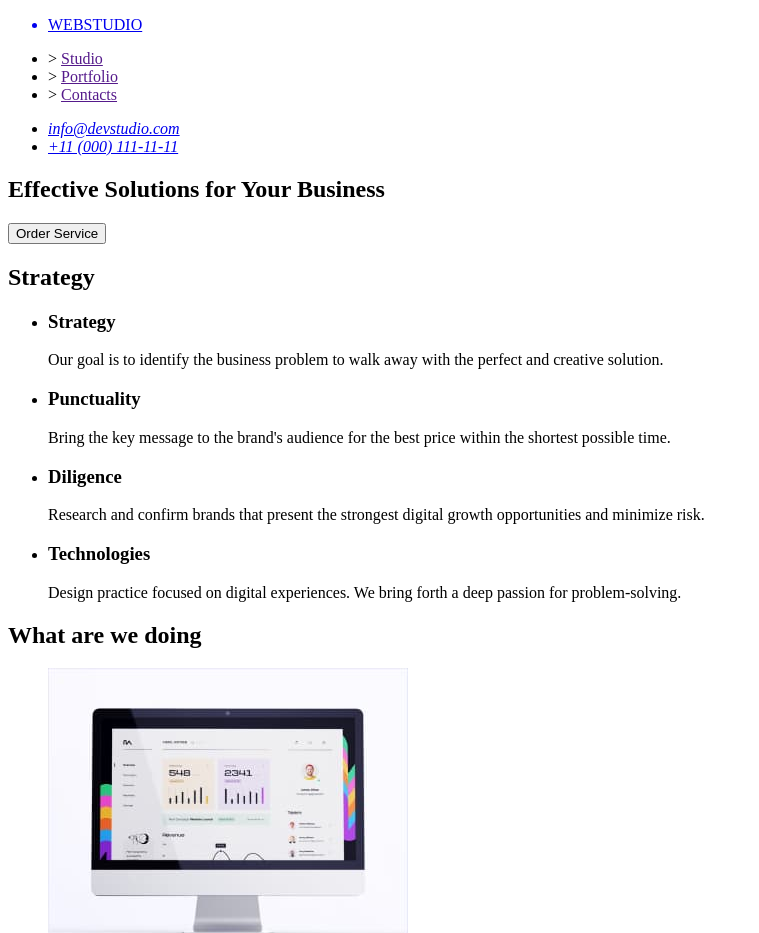
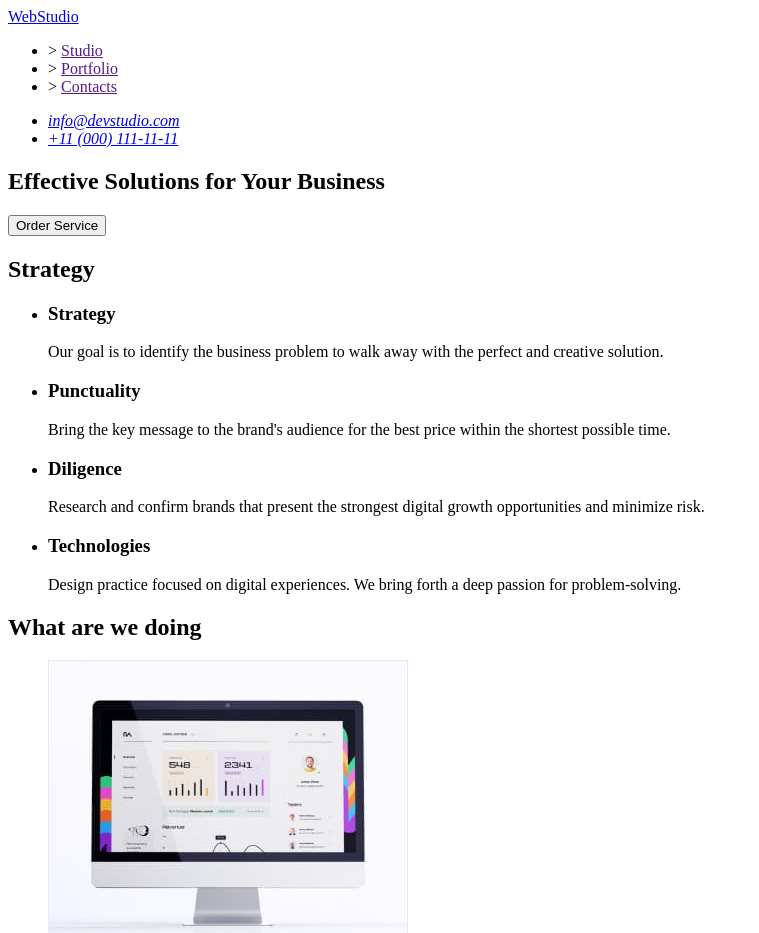
Before and after one commit to Latipuh/goit-markup-hw-01, a plain HTML site: page index.html in a window 1280 px wide. Shown: the top 933 px of the page, without its empty margins (0-759 px from the left). Drawn offline with Linux system fonts and the light colour scheme.

Commit message:
Update index.html
Виправлено останні помилки

```diff
--- a/index.html
+++ b/index.html
@@ -11,13 +11,7 @@
     <!-- Шапка сайта -->
     <header>
        <nav>
-        <a href="./index.html">
-            <ul>
-                <li>
-                    WEBSTUDIO
-                </li>
-            </ul>
-        </a>
+        <a href="./index.html"> WebStudio </a>
         <ul>
             <li>>
                 <a href="">Studio</a>
@@ -43,8 +37,7 @@
     </header>
     <main>
         <section>
-             <h1>Effective Solutions
-                 for Your Business</h1>
+             <h1>Effective Solutions for Your Business</h1>
              <button type="button">Order Service</button>
         </section>
         <!-- Стратегії -->
@@ -106,7 +99,7 @@
             <ul>
                 <li>
 
-                        <img src=./images/team_card_1.jpg width=264 lt="Mark Guerrero, Product Designer"  />
+                        <img src=./images/team_card_1.jpg width=264 alt="Mark Guerrero, Product Designer"  />
 
                         <h3>
                             Mark Guerrero
@@ -151,13 +144,7 @@
         </section>
     </main>
     <footer>
-        <a href="./index.html">
-            <ul>
-                <li>
-                    WEBSTUDIO
-                </li>
-            </ul>
-        </a>
+        <a href="./index.html"> WebStudio </a>
 
             <p>
                 Increase the flow of customers and sales for your business with digital marketing & growth solutions.
```
